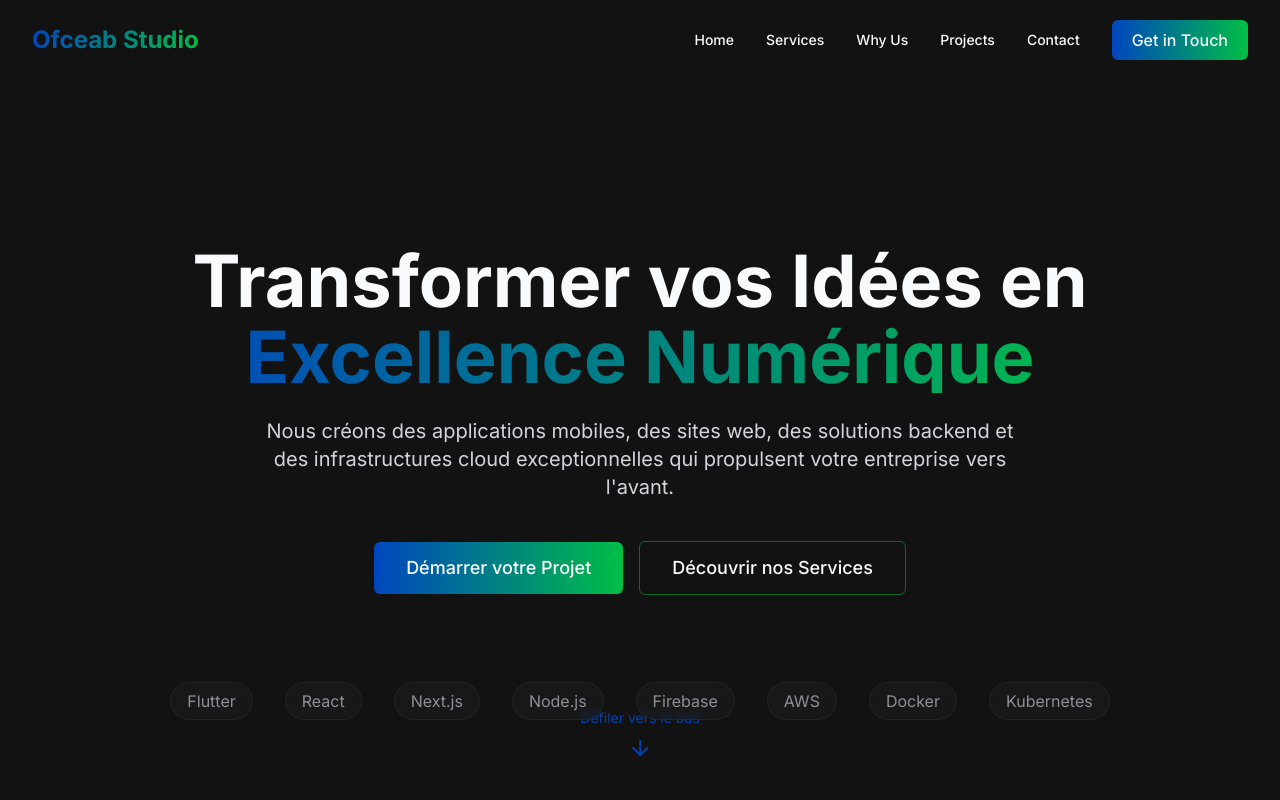
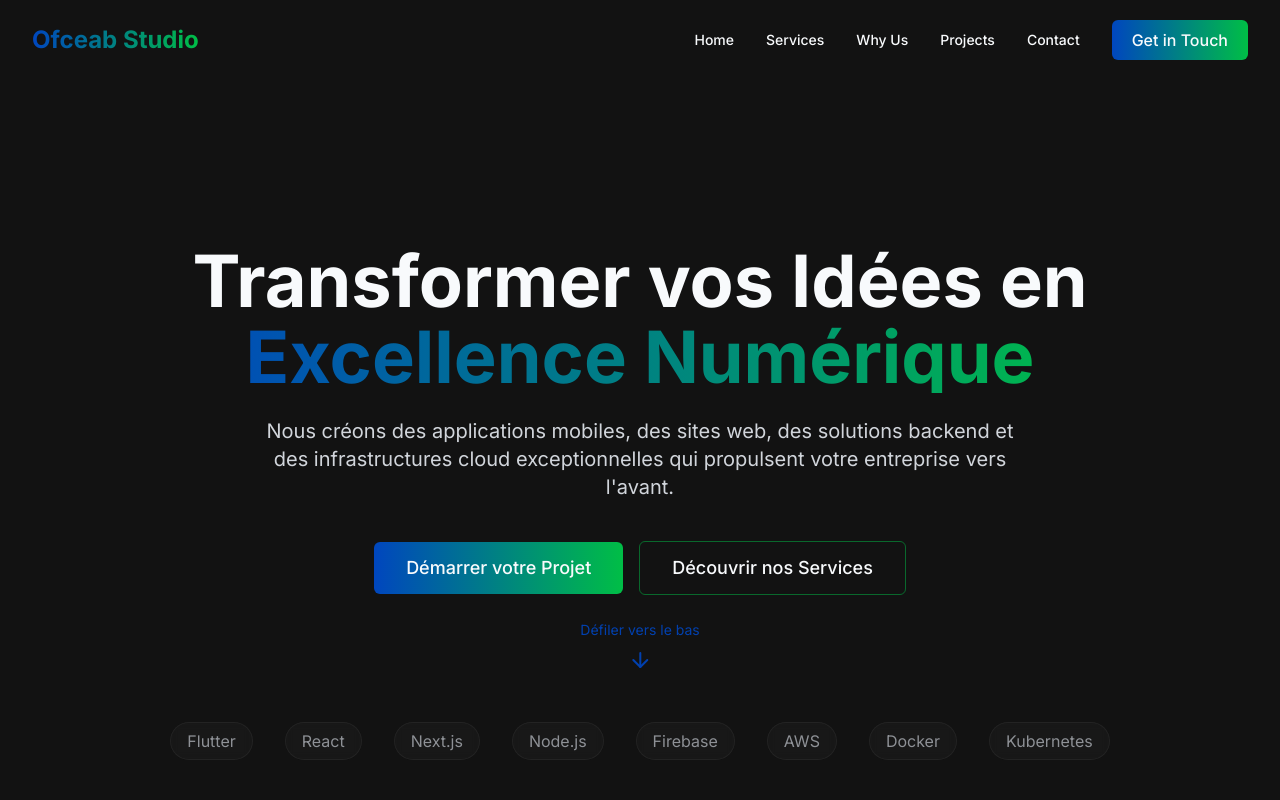
Before and after one commit to Ofceab-Studio/ofceab-dark-forge, a React (Vite) app: page / in a window 1280 px wide. Shown: the top 800 px of the page. Built offline with nearby package versions, Linux system fonts and the light colour scheme.

Commit message:
Fix: Hero section overlapping issue
Fixes the overlapping issue in the hero section where the "Défiler vers le bas" text overlaps with the technology section.

```diff
--- a/src/components/HeroSection.tsx
+++ b/src/components/HeroSection.tsx
@@ -1,3 +1,4 @@
+
 import { ArrowDown } from "lucide-react";
 
 const HeroSection = () => {
@@ -42,13 +43,13 @@ const HeroSection = () => {
 
       <a
         href="#services"
-        className="absolute bottom-10 left-1/2 transform -translate-x-1/2 flex flex-col items-center text-ofceab-blue hover:text-ofceab-green transition-colors animate-pulse-slow"
+        className="absolute bottom-32 left-1/2 transform -translate-x-1/2 flex flex-col items-center text-ofceab-blue hover:text-ofceab-green transition-colors animate-pulse-slow z-10"
       >
         <span className="text-sm mb-2">Défiler vers le bas</span>
         <ArrowDown size={24} />
       </a>
 
-      <div className="absolute bottom-20 left-0 right-0">
+      <div className="absolute bottom-10 left-0 right-0">
         <div className="container mx-auto px-4">
           <div className="flex flex-wrap justify-center items-center gap-x-6 gap-y-3 md:gap-x-8">
             {[
```
